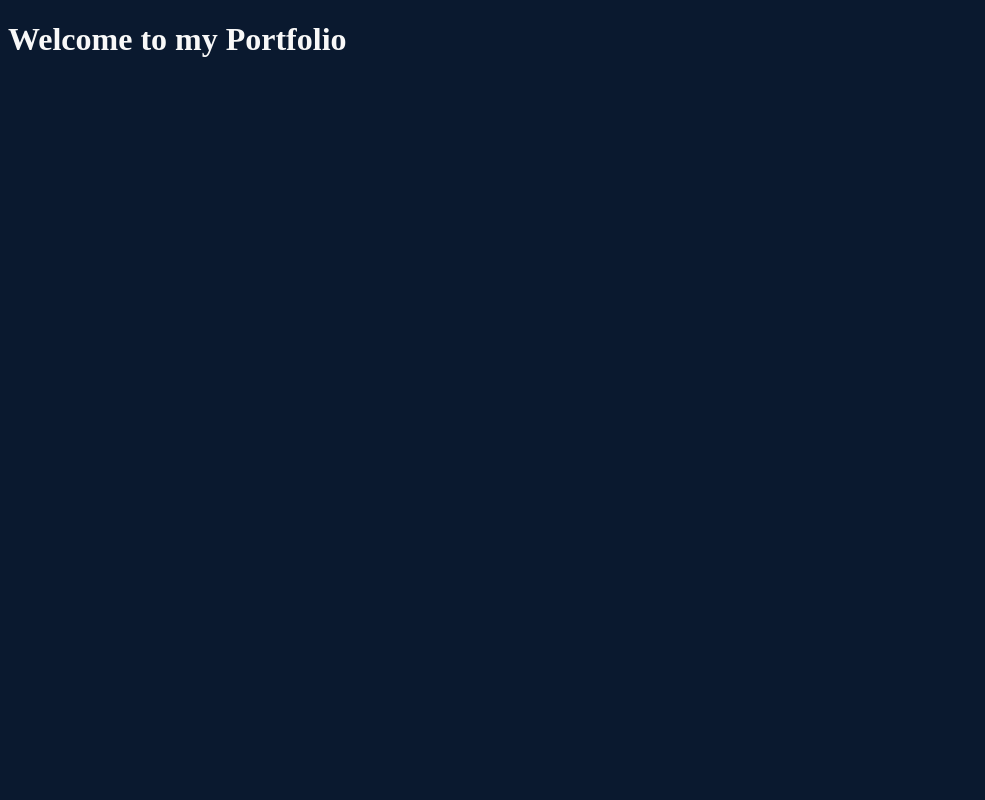
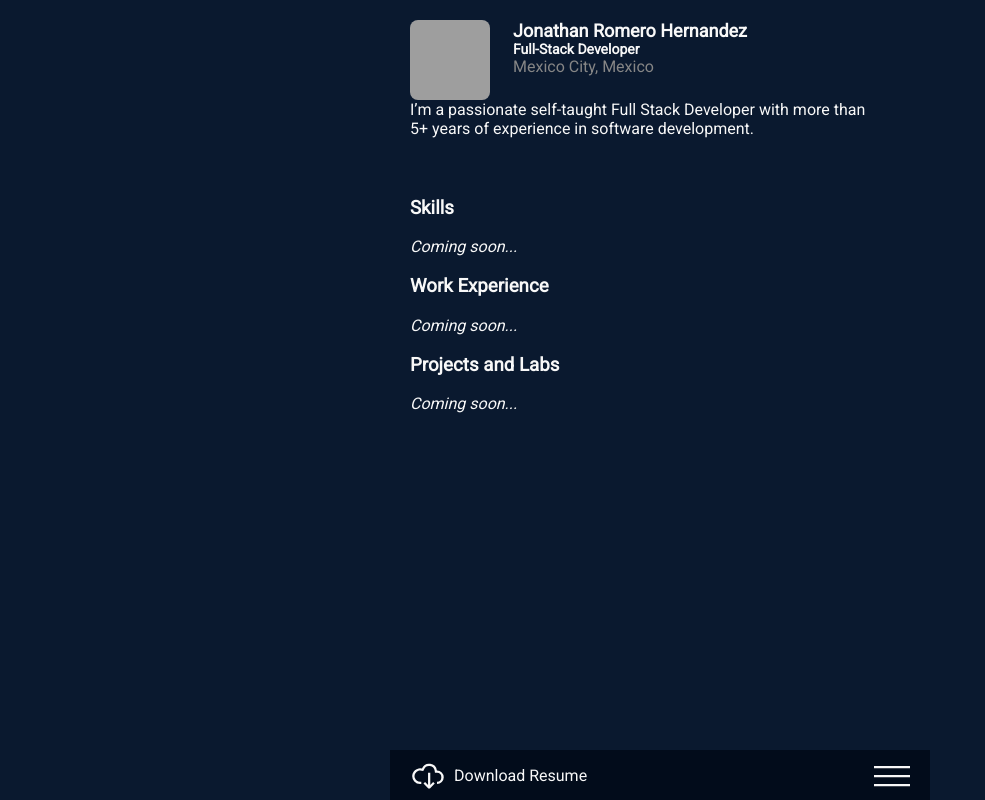
Before and after one commit to elMatadito/portfolio, a React app: page / in a window 1280 px wide. Shown: the whole page, without its empty margins (0-985 px from the left). Built offline with nearby package versions, Linux system fonts and the light colour scheme; grey boxes are pictures that could not be loaded.

Commit message:
First mockup

```diff
--- a/package.json
+++ b/package.json
@@ -25,6 +25,7 @@
   "dependencies": {
     "react": "^17.0.1",
     "react-dom": "^17.0.1",
+    "react-icons": "^4.1.0",
     "styled-components": "^5.2.1"
   },
   "standard": {
--- a/src/Portfolio.js
+++ b/src/Portfolio.js
@@ -1,5 +1,7 @@
 import React from 'react'
+import { Home } from './pages/Home'
+
 
 export const Portfolio = () => {
-  return (<h1>Welcome to my Portfolio</h1>)
+  return (<Home />)
 }
--- /dev/null
+++ b/src/data/portfolio.json
@@ -0,0 +1,8 @@
+{
+  "name": "Jonathan Romero Hernandez",
+  "title": "Full-Stack Developer",
+  "overview": "I’m a passionate self-taught Full Stack Developer with more than 5+ years of experience in software development. ",
+  "picture": "https://jonathanromero.com.mx/images/jromeroh93.png",
+  "location": "Mexico City, Mexico",
+  "skills": []
+}
--- a/src/index.html
+++ b/src/index.html
@@ -4,8 +4,13 @@
     <meta charset="UTF-8" />
     <meta name="viewport" content="width=device-width, initial-scale=1.0" />
     <title>My Portfolio</title>
+    <link rel="preconnect" href="https://fonts.gstatic.com" />
+    <link
+      href="https://fonts.googleapis.com/css2?family=Roboto&display=swap"
+      rel="stylesheet"
+    />
   </head>
   <body>
-    <div id="app"></div>
+    <div id="my-portfolio"></div>
   </body>
 </html>
--- a/src/index.js
+++ b/src/index.js
@@ -7,4 +7,4 @@ ReactDOM.render(
   <>
     <GlobalStyles />
     <Portfolio />
-  </>, document.getElementById('app'))
+  </>, document.getElementById('my-portfolio'))
--- /dev/null
+++ b/src/pages/Home/index.js
@@ -0,0 +1,39 @@
+import React from 'react'
+import portfolio from '../../data/portfolio.json'
+import { Header, Main, Footer } from './styled'
+import { VscCloudDownload, VscMenu } from "react-icons/vsc";
+
+export const Home = () => {
+  return (
+    <>
+      <Header>
+        <div className="top">
+          <img src={portfolio.picture} alt={portfolio.name} />
+          <div className="profile-details">
+            <h1>{portfolio.name}</h1>
+            <h3>{portfolio.title}</h3>
+            <p>{portfolio.location}</p>
+          </div>
+        </div>
+
+        <div className="profile-overview">
+          {portfolio.overview}
+        </div>
+      </Header>
+      <Main>
+        <h3>Skills</h3>
+        <p><em>Coming soon...</em></p>
+        <h3>Work Experience</h3>
+        <p><em>Coming soon...</em></p>
+        <h3>Projects and Labs</h3>
+        <p><em>Coming soon...</em></p>
+      </Main>
+      <Footer>
+        <a href="">
+          <VscCloudDownload /> Download Resume
+        </a>
+        <VscMenu className="menu" />
+      </Footer>
+    </>
+  )
+}
--- /dev/null
+++ b/src/pages/Home/styled.js
@@ -0,0 +1,74 @@
+import styled from 'styled-components'
+
+export const Header = styled.header`
+  padding: 20px;
+
+  .top{
+    display: grid;
+    grid-template-columns: 80px auto;
+    grid-gap: 23px;
+
+    img{
+      width: 80px;
+      height: 80px;
+      border-radius: 8px;
+    }
+
+    h1{
+      margin: 0;
+      font-size: 18px;
+    }
+
+    h3{
+      margin: 0;
+      font-size: 14px;
+    }
+
+    p{
+      margin: 0;
+    }
+
+    .profile-details{
+      p{
+        color: #868686;
+      }
+    }
+  }
+`
+
+export const Main = styled.main`
+  padding: 20px;
+`
+
+export const Footer = styled.footer`
+  position: absolute;
+  bottom: 0;
+  background: #020C1B;
+  padding: 7px 20px;
+  max-width: 500px;
+  width: 100%;
+  height: 36px;
+  display: flex;
+  align-items: center;
+
+  a{
+    display: flex;
+    align-items: center;
+    color: #F8F8F8;
+    text-decoration: none;
+
+    svg{
+      margin-right: 8px;
+    }
+  }
+
+  svg{
+    width: 36px;
+    height: 36px;
+  }
+
+  .menu{
+    position: absolute;
+    right: 20px;
+  }
+`
--- a/src/portfolio.json
+++ /dev/null
@@ -1,4 +0,0 @@
-{
-  "name": "Jonathan Romero Hernandez",
-  "skills": []
-}
--- a/src/styles/Global.styled.js
+++ b/src/styles/Global.styled.js
@@ -3,10 +3,20 @@ import { createGlobalStyle } from "styled-components";
 export const GlobalStyles = createGlobalStyle`
   html{
     box-sizing: border-box;
+    min-height: 100vh;
   }
 
   body{
     background: #0A192F;
     color: #F8F8F8;
+    font-family: 'Roboto', sans-serif;
+    min-height: 100vh;
+    margin: 0;
+  }
+
+  #my-portfolio{
+    max-width: 500px;
+    margin: 0 auto;
+    min-height: 100vh;
   }
 `;
```
Also changed, not shown: 1 other file.
